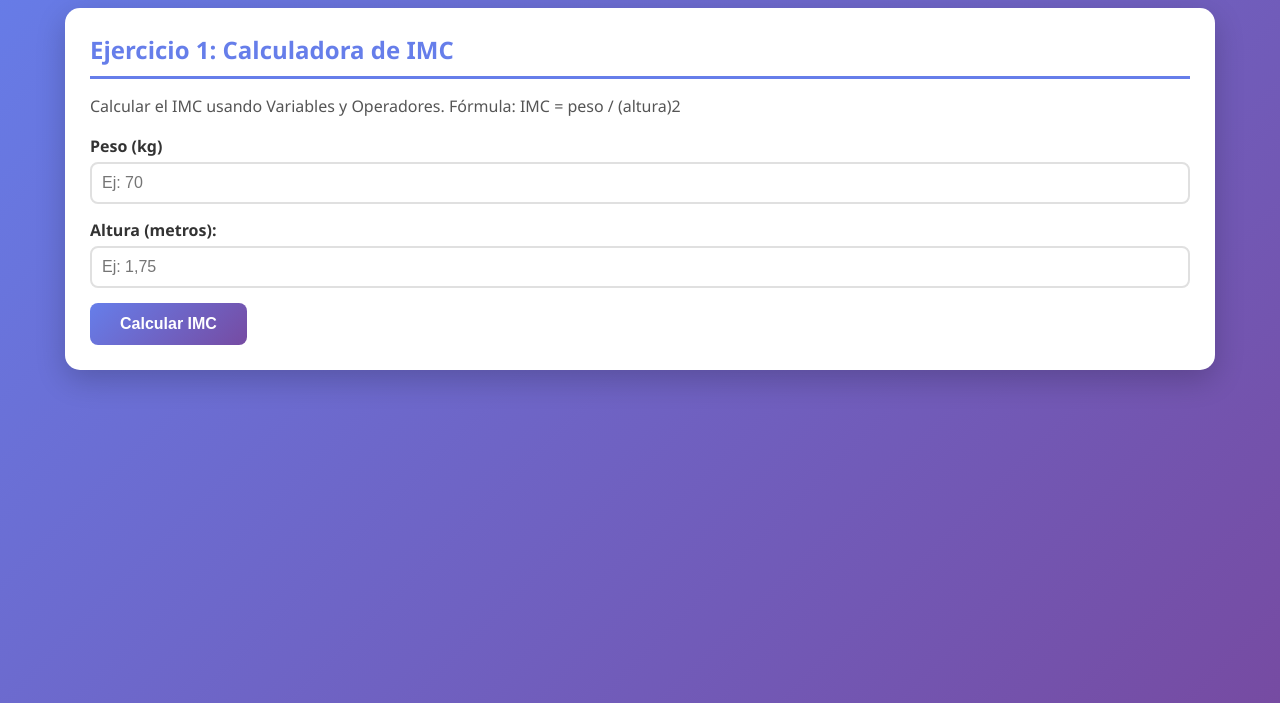
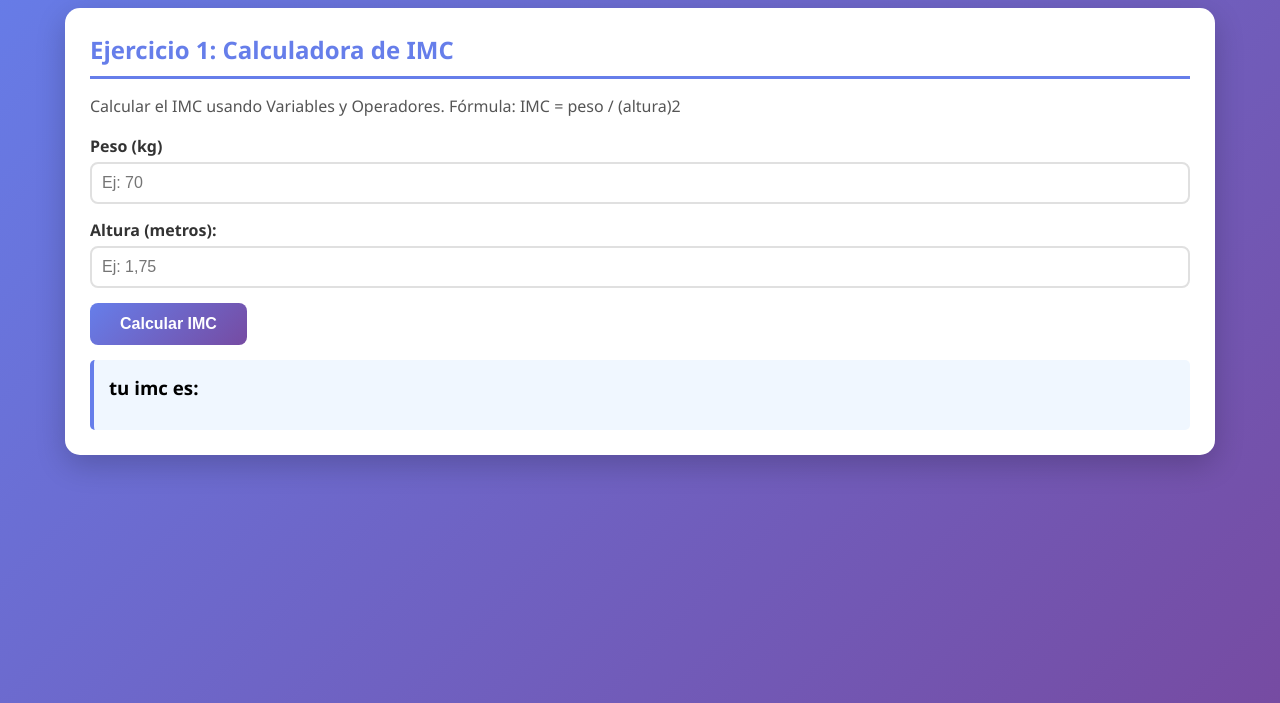
Before and after one commit to Lina0804/Clase-2-Lina, a plain HTML site: page index.html in a window 1280 px wide. Shown: the part 97-800 px from the top of the page. Drawn offline with Linux system fonts and the light colour scheme.

Commit message:
Crear box resultados y estilo

```diff
--- a/index.html
+++ b/index.html
@@ -26,6 +26,13 @@
             </div>
 
             <button>Calcular IMC</button>
+
+            <div id="resultado imc" class="resultado">
+                <h3>tu imc es:</h3>
+                <p id="valorimc"></p>
+                <p id=" categoriaimc"></p>
+
+            </div>
        </div>
     </div>
 </body>
--- a/style.css
+++ b/style.css
@@ -95,3 +95,11 @@ button:hover{
     box-shadow: 0 5px 15px rgba(0, 0, 0, 0.4);
 
 }
+
+.resultado{
+    margin-top: 15px;
+    padding: 15px;
+    background: #f0f7ff;
+    border-left: 4px solid #667eea;
+    border-radius: 5px;
+}
```
